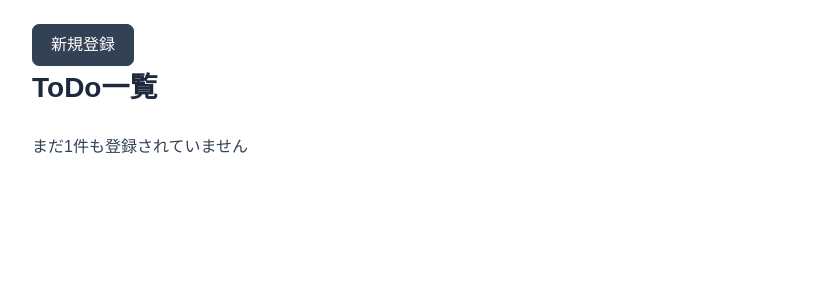
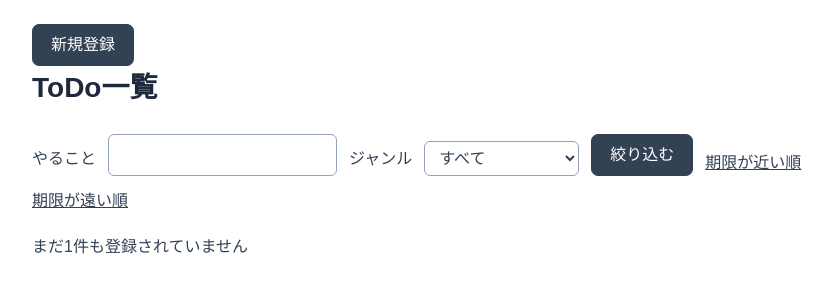
Before and after one commit to shiori-rgb/fw-todo, a Spring Boot app: page /todos in a window 1280 px wide. Shown: the top 300 px of the page, without its empty margins (174-1006 px from the left). Run offline with Spring Boot 4, Linux system fonts and the light colour scheme; data that the repository does not hold is empty; some libraries are stand-ins or nearby versions.

Commit message:
検索の並び替え

```diff
--- a/src/main/java/com/example/todoapp/HomeController.java
+++ b/src/main/java/com/example/todoapp/HomeController.java
@@ -8,6 +8,7 @@ import org.springframework.web.bind.annotation.GetMapping;
 import org.springframework.web.bind.annotation.ModelAttribute;
 import org.springframework.web.bind.annotation.PathVariable;
 import org.springframework.web.bind.annotation.PostMapping;
+import org.springframework.web.bind.annotation.RequestParam;
 import org.springframework.web.servlet.mvc.support.RedirectAttributes;
 
 import java.util.List;
@@ -28,9 +29,22 @@ public class HomeController {
     }
 
     @GetMapping("/todos")
-    public String todos(Model model) {
-        List<Todo> todos = todoMapper.findAll();
+    public String todos(
+            @RequestParam(defaultValue = "") String keyword,
+            @RequestParam(defaultValue = "") String category,
+            @RequestParam(defaultValue = "asc") String order,
+            Model model) {
+        if ("すべて".equals(category)) {
+            category = "";
+        }
+        if (!"desc".equals(order)) {
+            order = "asc";
+        }
+        List<Todo> todos = todoMapper.search(keyword, category, order);
         model.addAttribute("todos", todos);
+        model.addAttribute("keyword", keyword);
+        model.addAttribute("category", category);
+        model.addAttribute("order", order);
         return "todos";
     }
 
--- a/src/main/java/com/example/todoapp/TodoMapper.java
+++ b/src/main/java/com/example/todoapp/TodoMapper.java
@@ -1,13 +1,16 @@
 package com.example.todoapp;
 
 import org.apache.ibatis.annotations.Mapper;
+import org.apache.ibatis.annotations.Param;
 
 import java.util.List;
 
 @Mapper
 public interface TodoMapper {
 
-    List<Todo> findAll();
+    List<Todo> search(@Param("keyword") String keyword,
+                      @Param("category") String category,
+                      @Param("order") String order);
 
     Todo findById(Long id);
 
--- a/src/main/resources/templates/todos.html
+++ b/src/main/resources/templates/todos.html
@@ -12,6 +12,24 @@
         <h1 class="page-title">ToDo一覧</h1>
 
         <p class="flash" th:if="${message}" th:text="${message}"></p>
+
+        <form class="search-bar" action="/todos" method="get">
+            <label class="form-label" for="keyword">やること</label>
+            <input class="form-input" id="keyword" type="text" name="keyword" th:value="${keyword}">
+            <label class="form-label" for="category">ジャンル</label>
+            <select class="form-input" id="category" name="category">
+                <option value="" th:selected="${category == ''}">すべて</option>
+                <option value="デザイン" th:selected="${category == 'デザイン'}">デザイン</option>
+                <option value="マーケティング" th:selected="${category == 'マーケティング'}">マーケティング</option>
+                <option value="プログラミング" th:selected="${category == 'プログラミング'}">プログラミング</option>
+                <option value="資格" th:selected="${category == '資格'}">資格</option>
+                <option value="就職活動" th:selected="${category == '就職活動'}">就職活動</option>
+            </select>
+            <input type="hidden" name="order" th:value="${order}">
+            <button class="btn" type="submit">絞り込む</button>
+            <a class="link" th:href="@{/todos(keyword=${keyword}, category=${category}, order='asc')}">期限が近い順</a>
+            <a class="link" th:href="@{/todos(keyword=${keyword}, category=${category}, order='desc')}">期限が遠い順</a>
+        </form>
 
         <p th:if="${#lists.isEmpty(todos)}">まだ1件も登録されていません</p>
 
```
Also changed, not shown: src/main/resources/mapper/TodoMapper.xml (+14 -2 lines).
